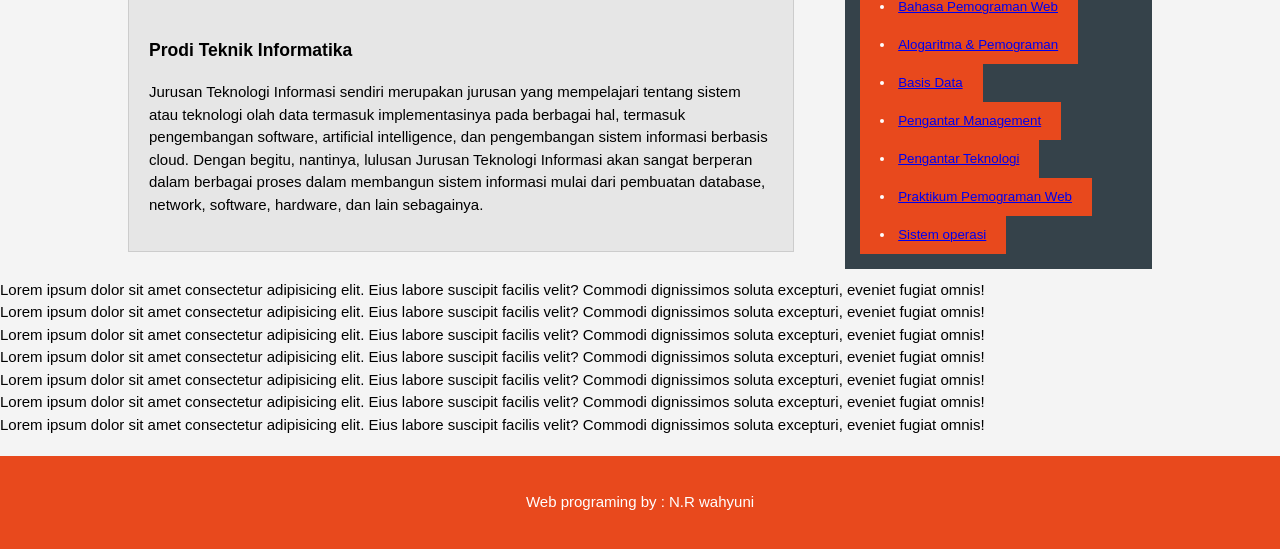
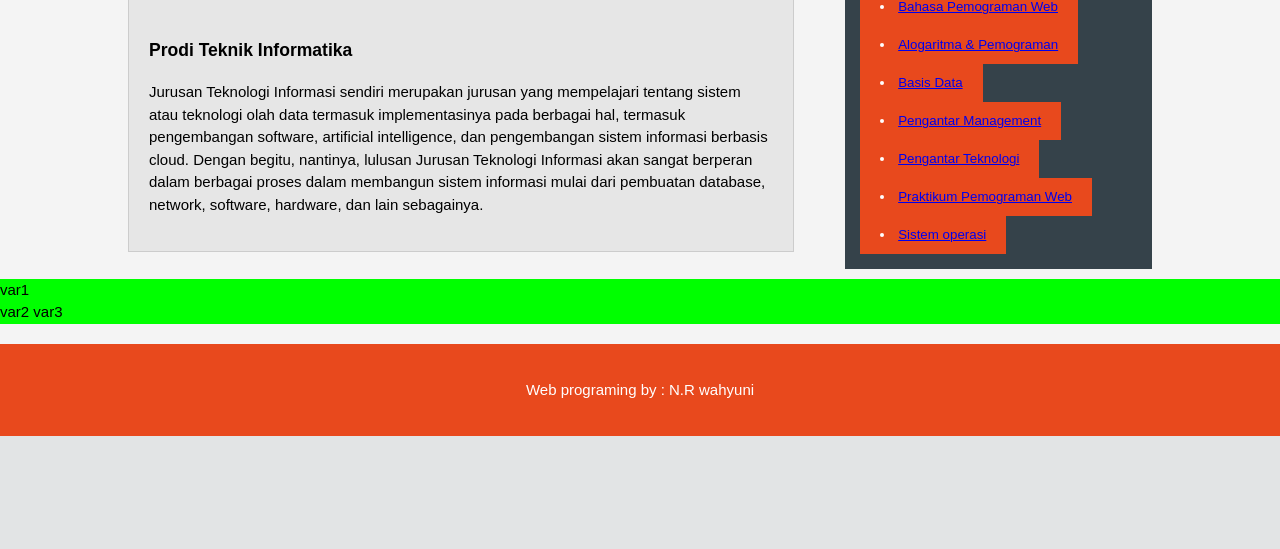
Before and after one commit to aseyooo/barang, a PHP site: page /matakuliah.php in a window 1280 px wide. Shown: the part 626-1175 px from the top of the page. After the commit the page ends 1062 px from the top, so only its background shows below. Run offline with PHP 8.4, Linux system fonts and the light colour scheme.

Commit message:
Update matakuliah.php
coba maneh

```diff
--- a/matakuliah.php
+++ b/matakuliah.php
@@ -85,14 +85,19 @@
       </div>
     </section>
 
-	     <!-- pengen di looping sampek piro gaek genti lebih kecil dari ne -->
-    <?php for ($i = 0; $i < 7; $i++) : ?>
-        <div>
-            <!-- isi div sg kate di looping -->
-            Lorem ipsum dolor sit amet consectetur adipisicing elit. Eius labore suscipit facilis velit? Commodi dignissimos soluta excepturi, eveniet fugiat omnis!
-        </div>
-    <?php endfor; ?>
-<!-- tapine iki looping biasa duduk contoh looping di dalam looping aku ga reti koyok pie -->
+	     <!-- berati cobak gae iki -->
+<?php
+// ngisi variabel sek trus ngkok dipanggil gae foreach
+$variabel = [["var1"], ["var2", "var3"]]
+
+?>
+<?php foreach ($variabel as $var) : ?>
+    <div style="background-color: lime;">
+        <?php foreach ($var as $v) : ?>
+            <?= $v ?>
+        <?php endforeach; ?>
+    </div>
+<?php endforeach; ?>
 
     <footer>
       <p>Web programing by : N.R wahyuni</p>
```
